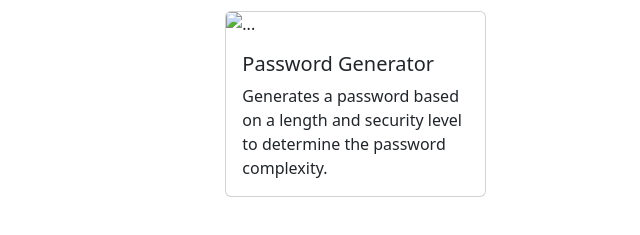
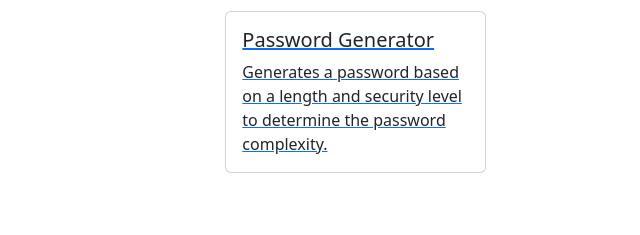
Before and after one commit to DWaltenburg/Projects, a plain HTML site: page index.html in a window 1280 px wide. Shown: the part 53-288 px from the top of the page, without its empty margins (0-640 px from the left). Drawn offline with nearby package versions, Linux system fonts and the light colour scheme.

Commit message:
Added link to password generator

```diff
--- a/index.html
+++ b/index.html
@@ -24,19 +24,24 @@
     <div class="container col-md-8">
       <div class="row">
         <div class="col-md-6 col-xl-4 my-2">
+          <a href="../Typescript-PasswordGenerator">
             <div class="card">
-            <img
+              <!-- <img
                 id="password-generator"
                 src=""
                 class="card-img-top"
                 style="max-width: 500px"
                 alt="..."
-            />
+              /> -->
               <div class="card-body">
                 <h5 class="card-title">Password Generator</h5>
-              <p class="card-text">Generates a password based on a length and security level to determine the password complexity.</p>
+                <p class="card-text">
+                  Generates a password based on a length and security level to
+                  determine the password complexity.
+                </p>
               </div>
             </div>
+          </a>
         </div>
       </div>
     </div>
```
Lines whose indentation alone changed are shown as unchanged.
